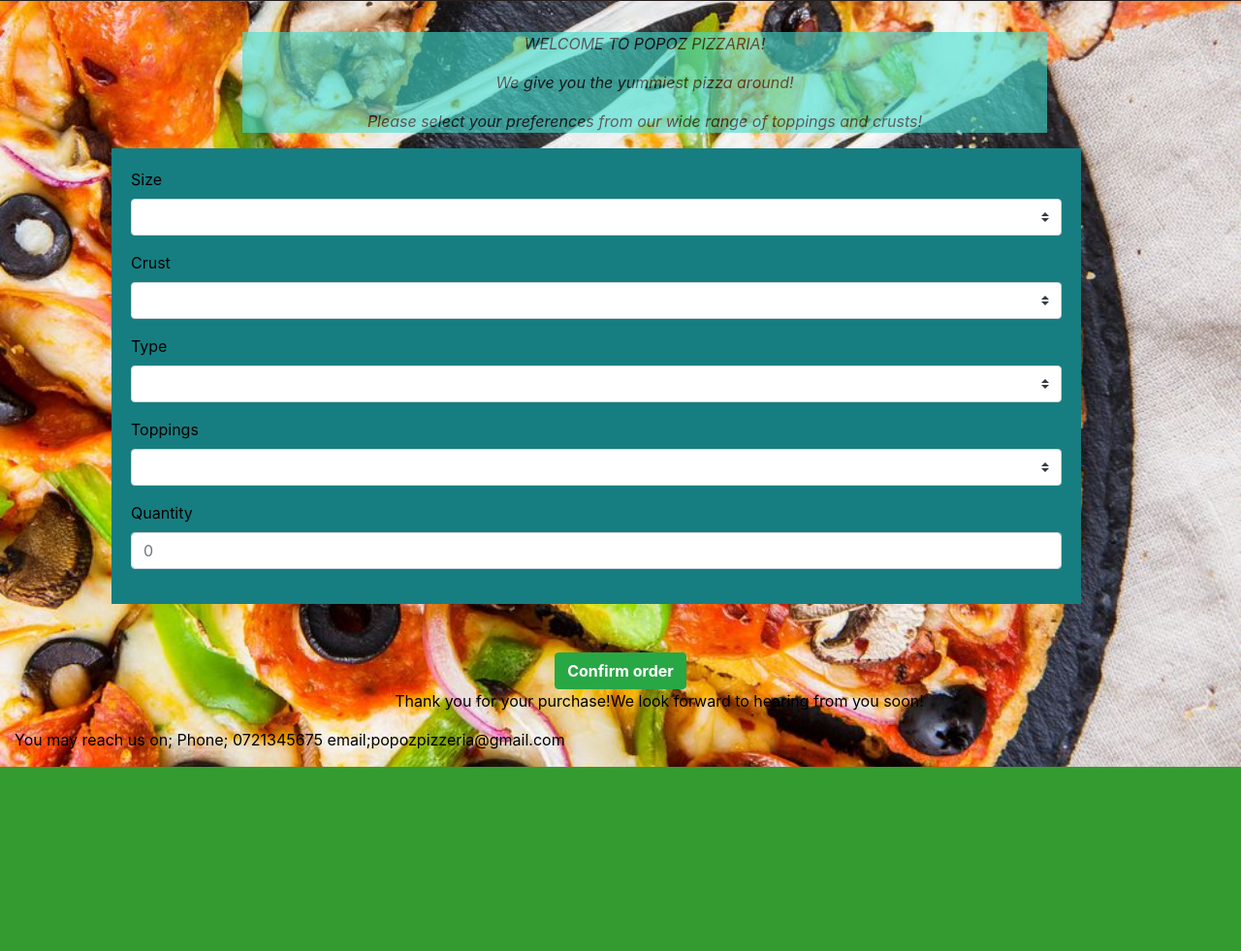
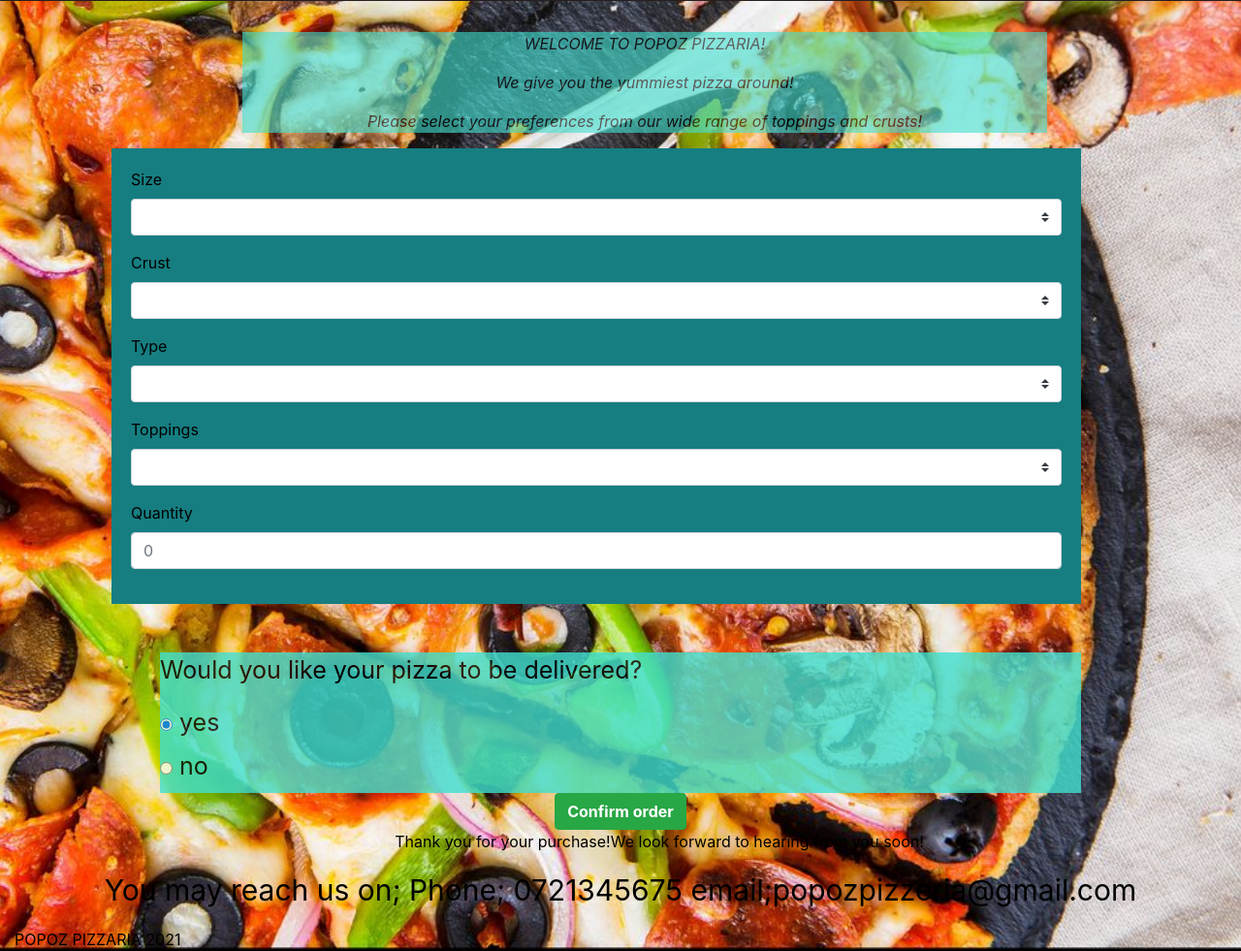
Before and after one commit to claudiahW/popoz-pizzaria, a plain HTML site: page index.html in a window 1280 px wide. Shown: the part 333-1314 px from the top of the page at 97% size. Before the commit the page ends 1124 px from the top, so only its background shows below. Drawn offline with nearby package versions, Linux system fonts and the light colour scheme.

Commit message:
add radio button to webpage

```diff
--- a/index.css
+++ b/index.css
@@ -42,5 +42,17 @@ body{
     background-position: center;
     background-repeat: no-repeat;
 
+}
+.delivery{
+    font-size: 25px;
+    background-color: turquoise;
+    margin-left: 150px ;
+    margin-right:150px;
+    opacity: 80%;
 
 }
+.contact{
+    text-align: center;
+    font-size: 30px;
+    color:black;
+}
--- a/index.html
+++ b/index.html
@@ -94,6 +94,20 @@
                         </div>
                     </div>
                 </div>
+                <div class="delivery"> <p> Would you like your pizza to be delivered?</p>
+                <div class="radio">
+                    <label>
+                      <input type="radio" name="flavor" value="yes" checked>
+                      yes
+                    </label>
+                  </div>
+                  <div class="radio">
+                    <label>
+                      <input type="radio" name="flavor" value="no">
+                     no
+                    </label>
+                  </div>
+                </div>
                 <div class="button">
                 <button class="btn btn-success mx-auto d-block submit" type="submit" id="submit2"><strong>Confirm order</strong>
                 </div>
@@ -107,6 +121,9 @@
                         email;popozpizzeria@gmail.com
                     </p>
 
+                </div>
+                <div class="copyright" >
+                    POPOZ PIZZARIA 2021
 
                 </div>
             </form>
```
